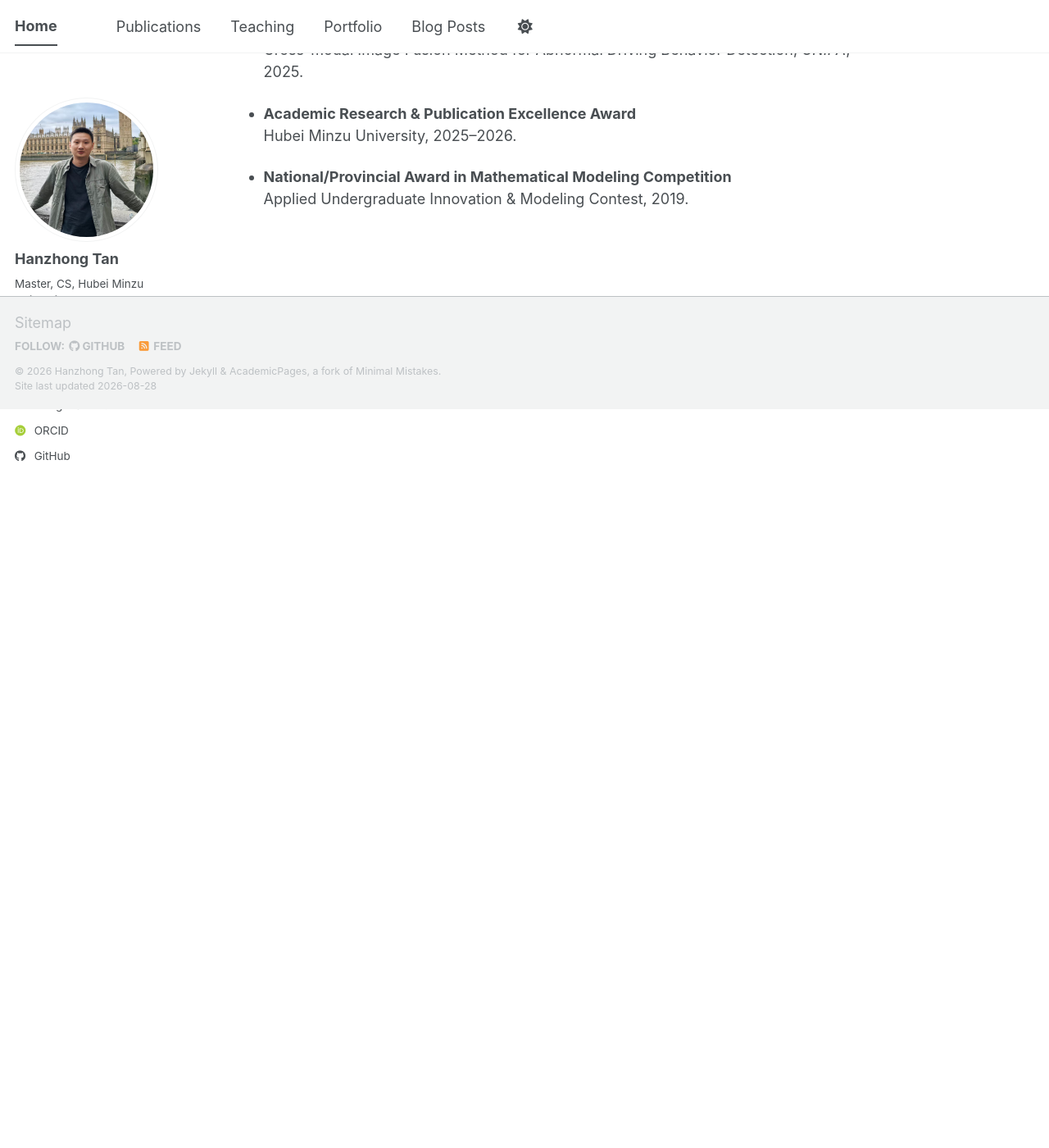
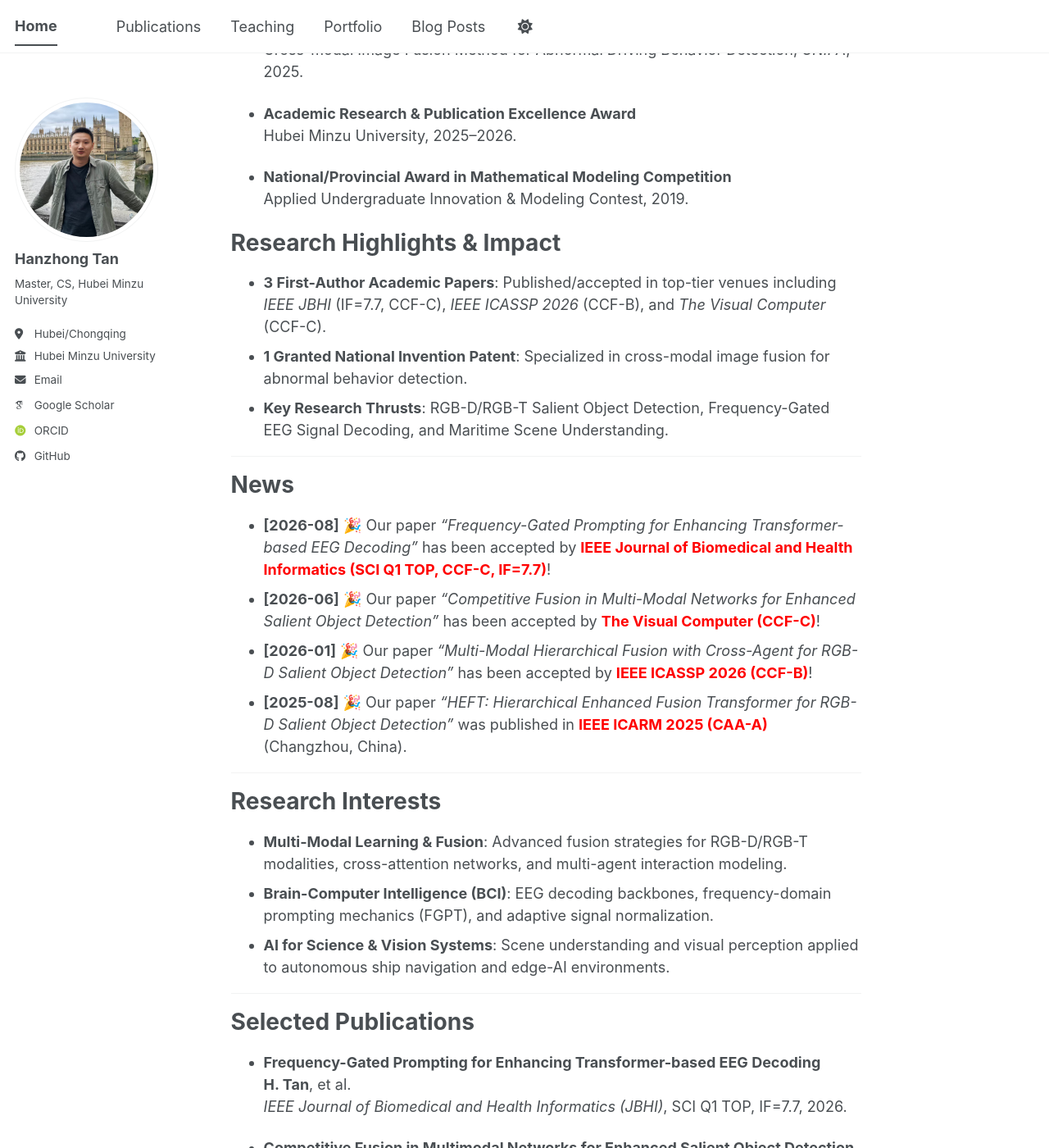
Before and after one commit to liangjiaxiaoqi/liangjiaxiaoqi.github.io, a Jekyll site: the page built from _pages/about.md, in a window 1280 px wide and 1400 px high, scrolled down 1350 px. Shown: the whole window at 82% size. Built offline with Jekyll 4.4.1, drawn with Linux system fonts in a browser that asks for light colours; some web fonts are replaced; a script bundle is joined from its source files by our own code; library files that are not in the unit come from our copies; before the commit the page ends 1849 px from its top, so only the background shows below that; some of the changed text lies outside the part shown.

Commit message:
Update about.md

```diff
--- a/_pages/about.md
+++ b/_pages/about.md
@@ -57,6 +57,82 @@ Honors & Awards
 
 * **National/Provincial Award in Mathematical Modeling Competition**
   <br>Applied Undergraduate Innovation & Modeling Contest, 2019.
+
+
+Research Highlights & Impact
+======
+* **3 First-Author Academic Papers**: Published/accepted in top-tier venues including *IEEE JBHI* (IF=7.7, CCF-C), *IEEE ICASSP 2026* (CCF-B), and *The Visual Computer* (CCF-C).
+* **1 Granted National Invention Patent**: Specialized in cross-modal image fusion for abnormal behavior detection.
+* **Key Research Thrusts**: RGB-D/RGB-T Salient Object Detection, Frequency-Gated EEG Signal Decoding, and Maritime Scene Understanding.
+
+---
+
+News
+======
+* **[2026-08]** 🎉 Our paper *"Frequency-Gated Prompting for Enhancing Transformer-based EEG Decoding"* has been accepted by **<font color="red">IEEE Journal of Biomedical and Health Informatics (SCI Q1 TOP, CCF-C, IF=7.7)</font>**!
+* **[2026-06]** 🎉 Our paper *"Competitive Fusion in Multi-Modal Networks for Enhanced Salient Object Detection"* has been accepted by **<font color="red">The Visual Computer (CCF-C)</font>**!
+* **[2026-01]** 🎉 Our paper *"Multi-Modal Hierarchical Fusion with Cross-Agent for RGB-D Salient Object Detection"* has been accepted by **<font color="red">IEEE ICASSP 2026 (CCF-B)</font>**!
+* **[2025-08]** 🎉 Our paper *"HEFT: Hierarchical Enhanced Fusion Transformer for RGB-D Salient Object Detection"* was published in **<font color="red">IEEE ICARM 2025 (CAA-A)</font>** (Changzhou, China).
+
+---
+
+Research Interests
+======
+* **Multi-Modal Learning & Fusion**: Advanced fusion strategies for RGB-D/RGB-T modalities, cross-attention networks, and multi-agent interaction modeling.
+* **Brain-Computer Intelligence (BCI)**: EEG decoding backbones, frequency-domain prompting mechanics (FGPT), and adaptive signal normalization.
+* **AI for Science & Vision Systems**: Scene understanding and visual perception applied to autonomous ship navigation and edge-AI environments.
+
+---
+
+Selected Publications
+======
+* **Frequency-Gated Prompting for Enhancing Transformer-based EEG Decoding**
+  <br>**H. Tan**, et al.
+  <br>*IEEE Journal of Biomedical and Health Informatics (JBHI)*, SCI Q1 TOP, IF=7.7, 2026.
+
+* **Competitive Fusion in Multimodal Networks for Enhanced Salient Object Detection**
+  <br>**H. Tan**, S. Wen, L. Zhang, et al.
+  <br>*The Visual Computer*, CCF-C, 2026.
+
+* **Multi-Modal Hierarchical Fusion with Cross-Agent for RGB-D Salient Object Detection**
+  <br>**H. Tan**, Y. Zhang, L. Zhang, et al.
+  <br>*IEEE International Conference on Acoustics, Speech, and Signal Processing (ICASSP 2026)*, CCF-B, 2026.
+
+* **HEFT: Hierarchical Enhanced Fusion Transformer for RGB-D Salient Object Detection**
+  <br>**H. Tan**, S. Wen, L. Zhu, et al.
+  <br>*IEEE International Conference on Advanced Robotics and Mechatronics (ICARM)*, CAA-A, 2025.
+
+---
+
+Patents & Intellectual Property
+======
+* **National Invention Patent (Granted)**: *Method for detecting abnormal driving behavior based on cross-modal image fusion*
+  <br>Grant No.: `CN202411262320.4` | Chinese National Intellectual Property Administration (CNIPA), 2025.
+
+---
+
+Honors & Awards
+======
+
+### Scholarships & Academic Honors
+* **National Scholarship for Graduate Students**, *Ministry of Education of PRC*, 2025 *(Top 0.2% nationwide)*
+* **Academic Research & Publication Excellence Award**, *Hubei Minzu University*, 2025 & 2026
+* **Outstanding Student Member Award**, *Hubei Minzu University*, 2025
+
+### Competition Awards
+* **National Award**, *National Graduate Mathematical Modeling Competition*, 2025
+* **First/Regional Award**, *National Graduate Electronic Design Contest*, 2025
+* **National Award**, *China Collegiate Computing Contest (3C)*, 2024
+* **National Award**, *National IoT Design Contest for University Students*, 2023
+* **First/Second Prize**, *Mathematical Modeling Competition for College Students*, 2019
+
+---
+
+Academic Services & Skills
+======
+* **Journal / Conference Reviewer**: Peer reviewer for conferences and journals in Computer Vision & BCI.
+* **Technical Stack**: Python, PyTorch, C/C++, Linux, OpenCV, Embedded Systems (STM32/Jetson), VS Code + DeepSeek.
+* **Interests**: Basketball, Team Sports.
 
 
 <!--  这是注释
```
